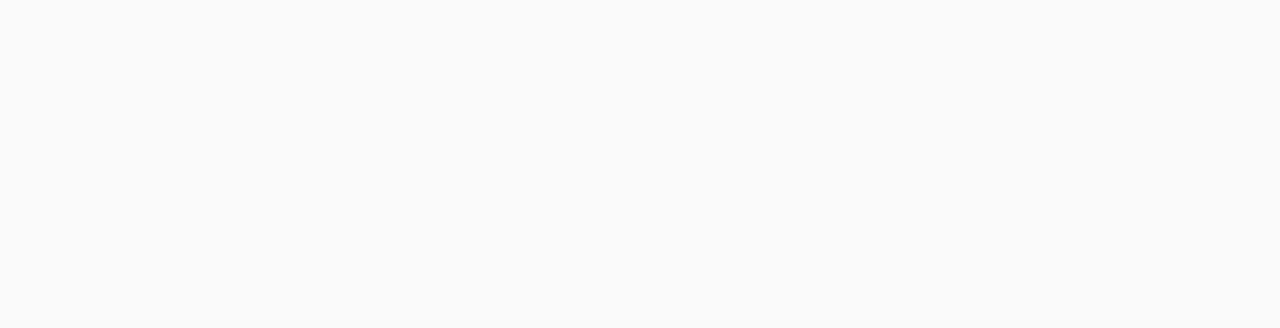
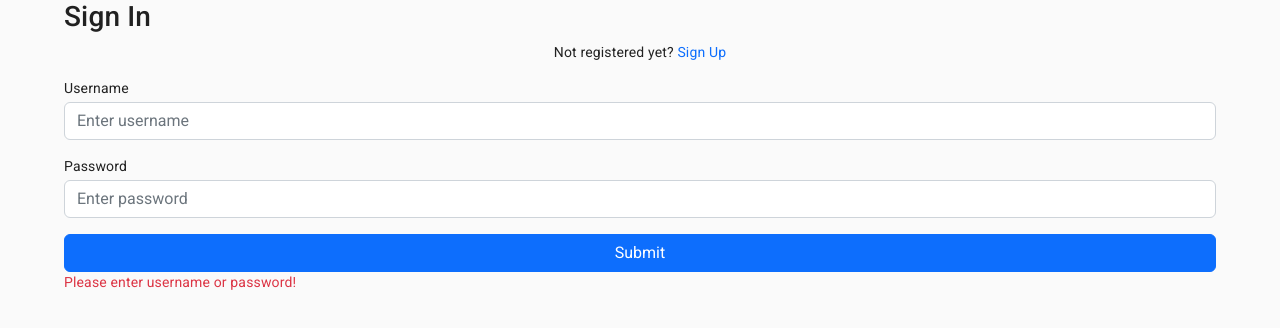
Before and after one commit to cs421sp23-homework/flashcards-SarahWuJHU, a React (Create React App) app in the folder flashcard-client/: page /auth in a window 1280 px wide. Before the commit this address had no page. Shown: the top 328 px of the page. Built offline with nearby package versions, Linux system fonts and the light colour scheme.

Commit message:
added login page but there is a bug

```diff
--- a/flashcard-client/src/App.js
+++ b/flashcard-client/src/App.js
@@ -1,9 +1,18 @@
 import React, { Component } from "react";
-import CardDeck from "./components/CardDeck";
 import { Container } from "@mui/material";
-import Header from "./components/Header";
 import { Routes, Route } from "react-router";
 import DisplayCards from "./pages/DisplayCards";
+import LoginPage from "./pages/LoginPage";
+import {
+  setToken,
+  get,
+  getAll,
+  create,
+  remove,
+  update,
+  register,
+  authenticate,
+} from "./services/api.js";
 
 class App extends Component {
   constructor(props) {
@@ -33,6 +42,35 @@
     };
   }
 
+  async userRegister(user) {
+    try {
+      const response = await register(user);
+      this.setState((state) => {
+        state.token = response.data.token;
+        return state;
+      });
+      console.log(this.state);
+      return "Register Successful!";
+    } catch (err) {
+      return "Your username has already been registered!";
+    }
+  }
+
+  async userLogin(user) {
+    try {
+      const response = await authenticate(user);
+      console.log(response.data);
+      this.setState((state) => {
+        state.token = response.data.token;
+        return state;
+      });
+      console.log("hi");
+      return "Register Successful!";
+    } catch (err) {
+      return "Invalid username/password!";
+    }
+  }
+
   organizeCards(cards) {
     let decks = {};
     for (const card in cards) {
@@ -42,7 +80,7 @@
         decks[cards[card].deck] = [cards[card]];
       }
     }
-    return decks
+    return decks;
   }
 
   render() {
@@ -50,7 +88,19 @@
     return (
       <Container>
         <Routes>
-          <Route path="/" element={<DisplayCards decks={this.organizeCards(cards)}/>}/>
+          <Route
+            path="/auth"
+            element={
+              <LoginPage
+                userLogin={this.userLogin}
+                userRegister={this.userRegister}
+              />
+            }
+          />
+          <Route
+            path="/"
+            element={<DisplayCards decks={this.organizeCards(cards)} />}
+          />
         </Routes>
       </Container>
     );
--- a/flashcard-client/src/pages/loginPage.js
+++ b/flashcard-client/src/pages/loginPage.js
@@ -0,0 +1,131 @@
+import React, { useState } from "react";
+import "bootstrap/dist/css/bootstrap.min.css";
+
+function LoginPage(props) {
+  let [authMode, setAuthMode] = useState("signin");
+  const { userLogin, userRegister } = props;
+  const changeAuthMode = () => {
+    setAuthMode(authMode === "signin" ? "signup" : "signin");
+  };
+
+  const handleLogin = (e) => {
+    e.preventDefault();
+    const user = {
+      username: document.getElementById("username").value,
+      password: document.getElementById("password").value,
+    };
+    const m = userLogin(user);
+    document.getElementById("message").value = m;
+  };
+
+  const handleRegister = (e) => {
+    e.preventDefault();
+    const user = {
+      username: document.getElementById("username").value,
+      password: document.getElementById("password").value,
+    };
+    const m = userRegister(user);
+    document.getElementById("message").value = m;
+  };
+
+  if (authMode === "signin") {
+    return (
+      <div className="Auth-form-container">
+        <form className="Auth-form">
+          <div className="Auth-form-content">
+            <h3 className="Auth-form-title">Sign In</h3>
+            <div className="text-center">
+              Not registered yet?{" "}
+              <span className="link-primary" onClick={changeAuthMode}>
+                Sign Up
+              </span>
+            </div>
+            <div className="form-group mt-3">
+              <label>Username</label>
+              <input
+                type="email"
+                className="form-control mt-1"
+                placeholder="Enter username"
+                id="username"
+              />
+            </div>
+            <div className="form-group mt-3">
+              <label>Password</label>
+              <input
+                type="password"
+                className="form-control mt-1"
+                placeholder="Enter password"
+                id="password"
+              />
+            </div>
+            <div className="d-grid gap-2 mt-3">
+              <button
+                type="submit"
+                className="btn btn-primary"
+                onClick={handleLogin}
+              >
+                Submit
+              </button>
+            </div>
+            <div>
+              <p className="text-danger" id="message">
+                {" "}
+                Please enter username or password!{" "}
+              </p>
+            </div>
+          </div>
+        </form>
+      </div>
+    );
+  }
+
+  return (
+    <div className="Auth-form-container">
+      <form className="Auth-form">
+        <div className="Auth-form-content">
+          <h3 className="Auth-form-title">Sign In</h3>
+          <div className="text-center">
+            Already registered?{" "}
+            <span className="link-primary" onClick={changeAuthMode}>
+              Sign In
+            </span>
+          </div>
+          <div className="form-group mt-3">
+            <label>Username</label>
+            <input
+              type="email"
+              className="form-control mt-1"
+              placeholder="Enter username"
+              id="username"
+            />
+          </div>
+          <div className="form-group mt-3">
+            <label>Password</label>
+            <input
+              type="password"
+              className="form-control mt-1"
+              placeholder="Enter password"
+              id="password"
+            />
+          </div>
+          <div className="d-grid gap-2 mt-3">
+            <button
+              type="submit"
+              className="btn btn-primary"
+              onClick={handleRegister}
+            >
+              Submit
+            </button>
+          </div>
+          <div>
+            <p className="text-danger" id="message">
+              {" "}
+              Please enter username or password!{" "}
+            </p>
+          </div>
+        </div>
+      </form>
+    </div>
+  );
+}
+export default LoginPage;
--- a/flashcard-client/src/services.js/api.js
+++ b/flashcard-client/src/services/api.js
@@ -58,7 +58,7 @@
 async function register(user) {
   try {
     const response = await axiosInstance.post(`/register`, user);
-    return response.data.data;
+    return response;
   } catch (err) {
     throw err;
   }
@@ -67,7 +67,7 @@
 async function authenticate(user) {
   try {
     const response = await axiosInstance.post(`/authenticate`, user);
-    return response.data.data;
+    return response;
   } catch (err) {
     throw err;
   }
```
Also changed, not shown: flashcard-client/src/components/Login.js (deleted, +0 -23 lines).
